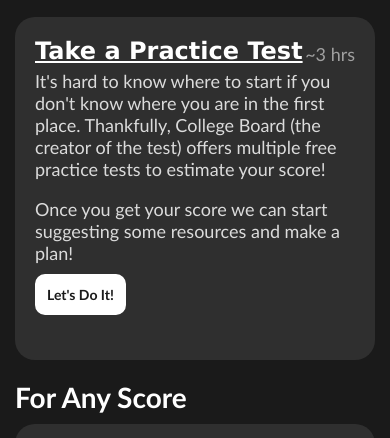
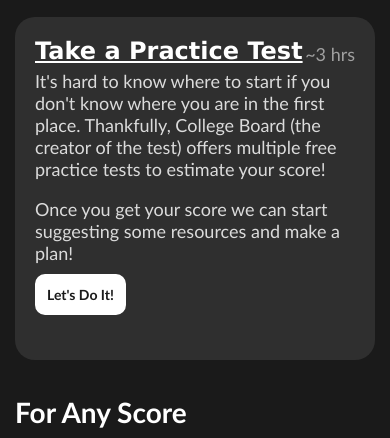
Before and after one commit to viratae/BrokenScales, a plain HTML site: page resources.html in a window 390 px wide. Shown: the part 632-1070 px from the top of the page. Drawn offline with Linux system fonts and the light colour scheme.

Commit message:
Adjusted padding

```diff
--- a/style.css
+++ b/style.css
@@ -254,7 +254,7 @@ footer a:hover {
     color: rgb(160, 160, 160);
 }
 .resourceContainer {
-    padding: 20px 100px 0px 100px;
+    padding: 20px 100px 15px 100px;
 }
 .resourceSection {
     border-radius: 20px;
@@ -306,7 +306,7 @@ footer a:hover {
         margin-bottom: 25px;
     }
     .resourceContainer {
-    padding: 20px 50px 0px 50px;
+    padding: 20px 50px 15px 50px;
     }
 
 }
@@ -334,6 +334,6 @@ footer a:hover {
         gap: 0px;
     }
     .resourceContainer {
-    padding: 20px 15px 0px 15px;
+    padding: 20px 15px 15px 15px;
     }
 }
```
